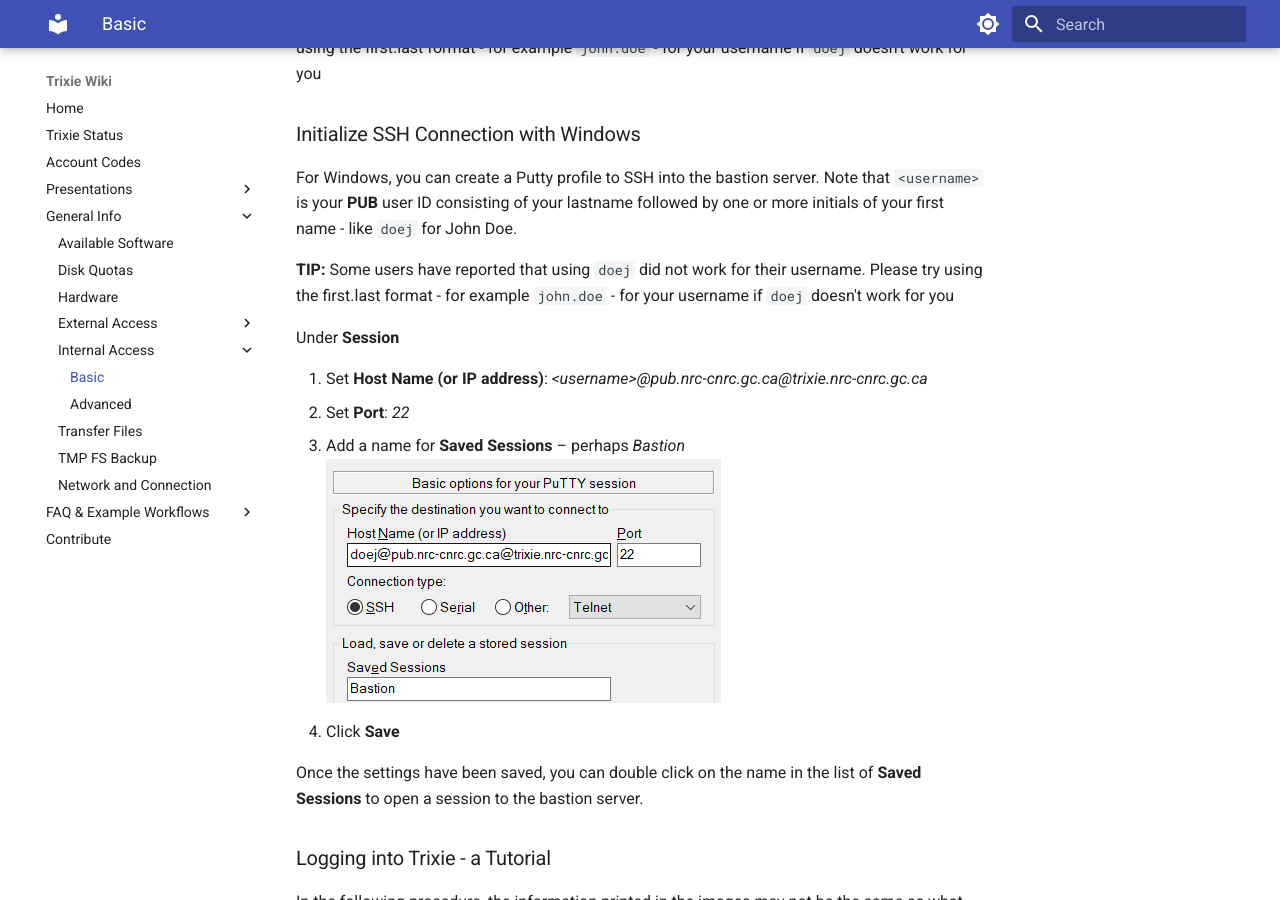
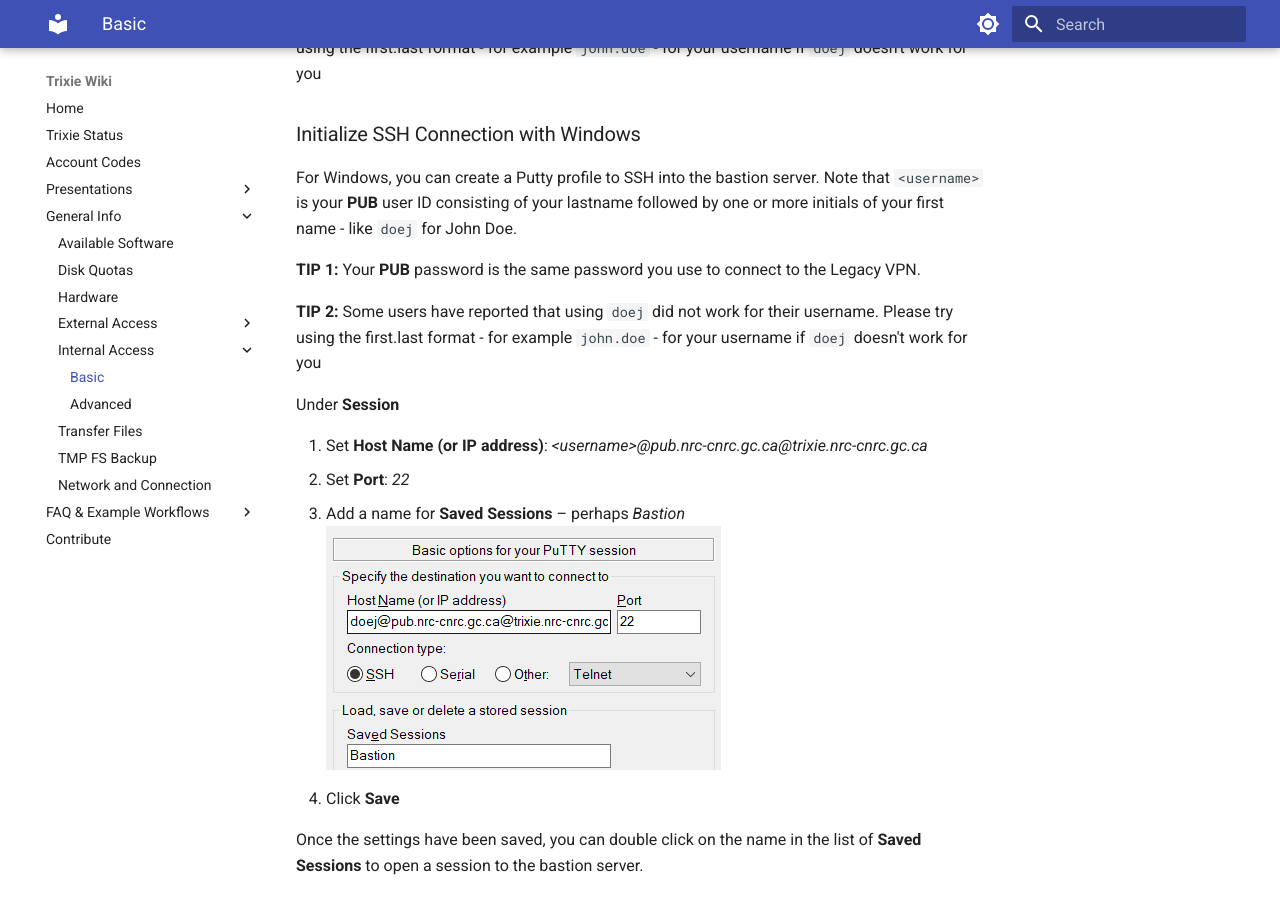
Before and after one commit to ai4d-iasc/trixie, an MkDocs documentation site: the page built from docs/Internal-Access-Setup.md, in a window 1280 px wide and 900 px high, scrolled down 3134 px. Built offline with MkDocs 1.6.1 and Material for MkDocs 9.7.7, drawn with Linux system fonts in a browser that asks for light colours.

Commit message:
Docs: Updated internal user page with a fix

```diff
--- a/docs/Internal-Access-Setup.md
+++ b/docs/Internal-Access-Setup.md
@@ -114,7 +114,9 @@ For Windows, you can create a Putty profile to SSH into the bastion server. Note
 is your **PUB** user ID consisting of your lastname followed by one or more initials of your first
 name - like ``doej`` for John Doe.
 
-**TIP:** Some users have reported that using `doej` did not work for their username. Please try
+**TIP 1:** Your **PUB** password is the same password you use to connect to the Legacy VPN.
+
+**TIP 2:** Some users have reported that using `doej` did not work for their username. Please try
 using the first.last format - for example `john.doe` - for your username if `doej` doesn't work
 for you
 
```
